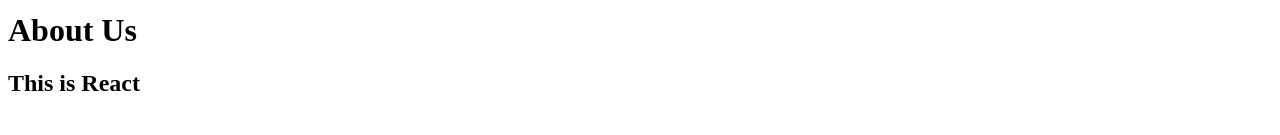
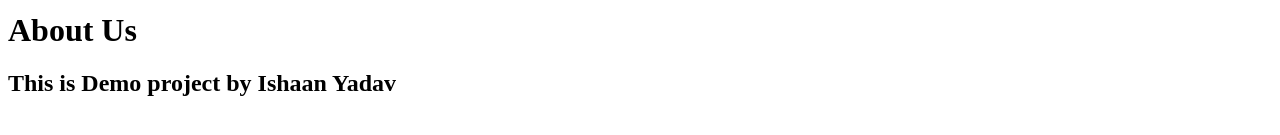
Before and after one commit to yishaan8/React-Practice, a React (Vite) app: page /about in a window 1280 px wide. Shown: the part 233-368 px from the top of the page. Built offline with nearby package versions, Linux system fonts and the light colour scheme.

Commit message:
Updated about us

```diff
--- a/src/components/About.js
+++ b/src/components/About.js
@@ -2,7 +2,7 @@
     return(
         <div>
             <h1>About Us</h1>
-            <h2>This is React</h2>
+            <h2>This is Demo project by Ishaan Yadav</h2>
         </div>
     )
 }
```
